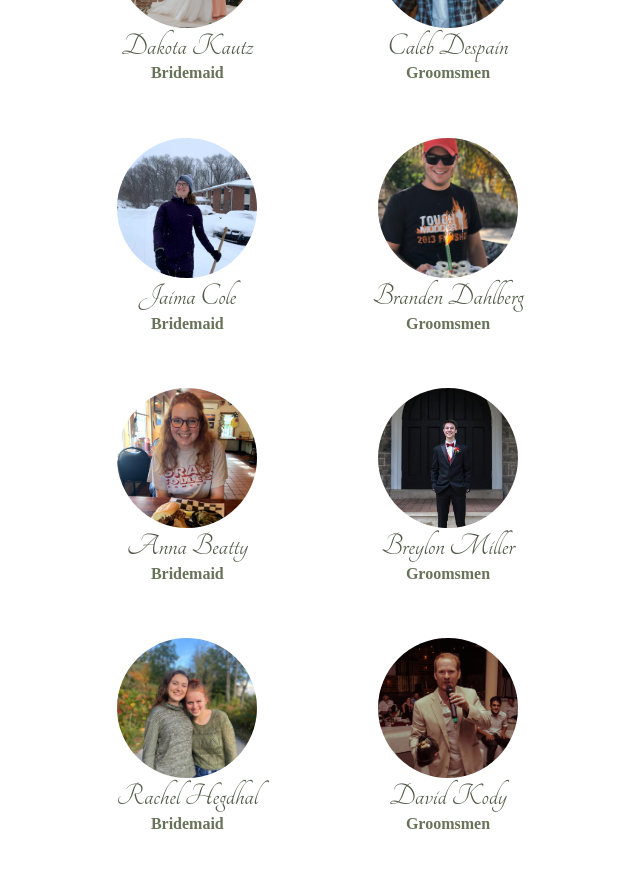
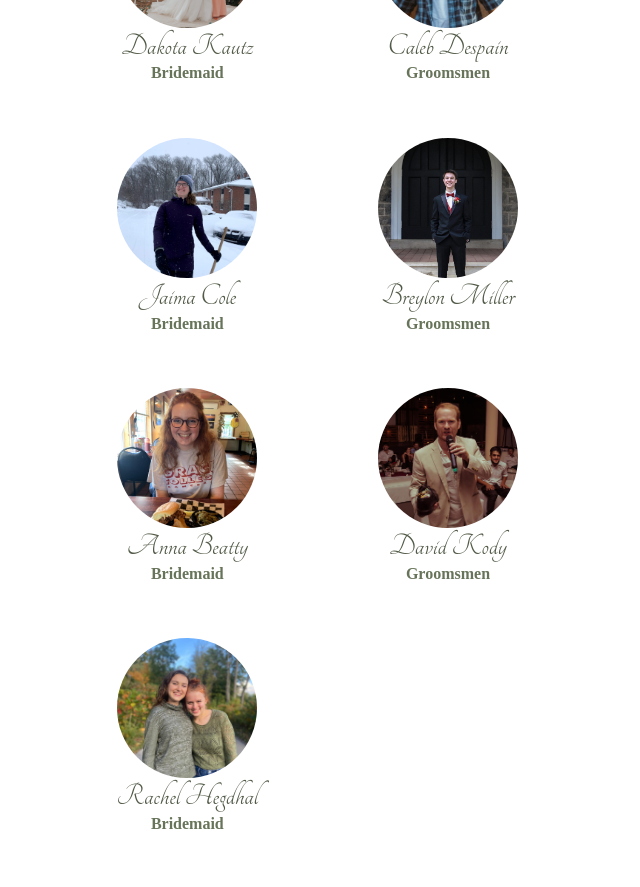
Before and after one commit to juniorbatistadev/mandjwedding, a Next.js app: page /party in a window 1280 px wide. Shown: the part 980-1867 px from the top of the page, without its empty margins (320-960 px from the left). Built offline with nearby package versions, Linux system fonts and the light colour scheme; a web font is replaced by a local one.

Commit message:
removed gm

```diff
--- a/pages/party.js
+++ b/pages/party.js
@@ -1,5 +1,4 @@
-import React from "react";
-import Title from "../src/components/Title";
+import React from "react";import Title from "../src/components/Title";
 import styles from "../styles/party.module.css";
 import dakota from "../assets/images/bm.jpg";
 import marya from "../assets/images/bm2.jpg";
@@ -61,11 +60,11 @@ function Party() {
             <p className={styles.name}>Caleb Despain </p>
             <p className={styles.job}>Groomsmen</p>
           </div>
-          <div className={styles.person}>
+          {/* <div className={styles.person}>
             <img className={styles.avatar} src="/party/branden.jpg" />
             <p className={styles.name}>Branden Dahlberg</p>
             <p className={styles.job}>Groomsmen</p>
-          </div>
+          </div> */}
           <div className={styles.person}>
             <img className={styles.avatar} src="/party/breylon.jpg" />
             <p className={styles.name}>Breylon Miller</p>
```
